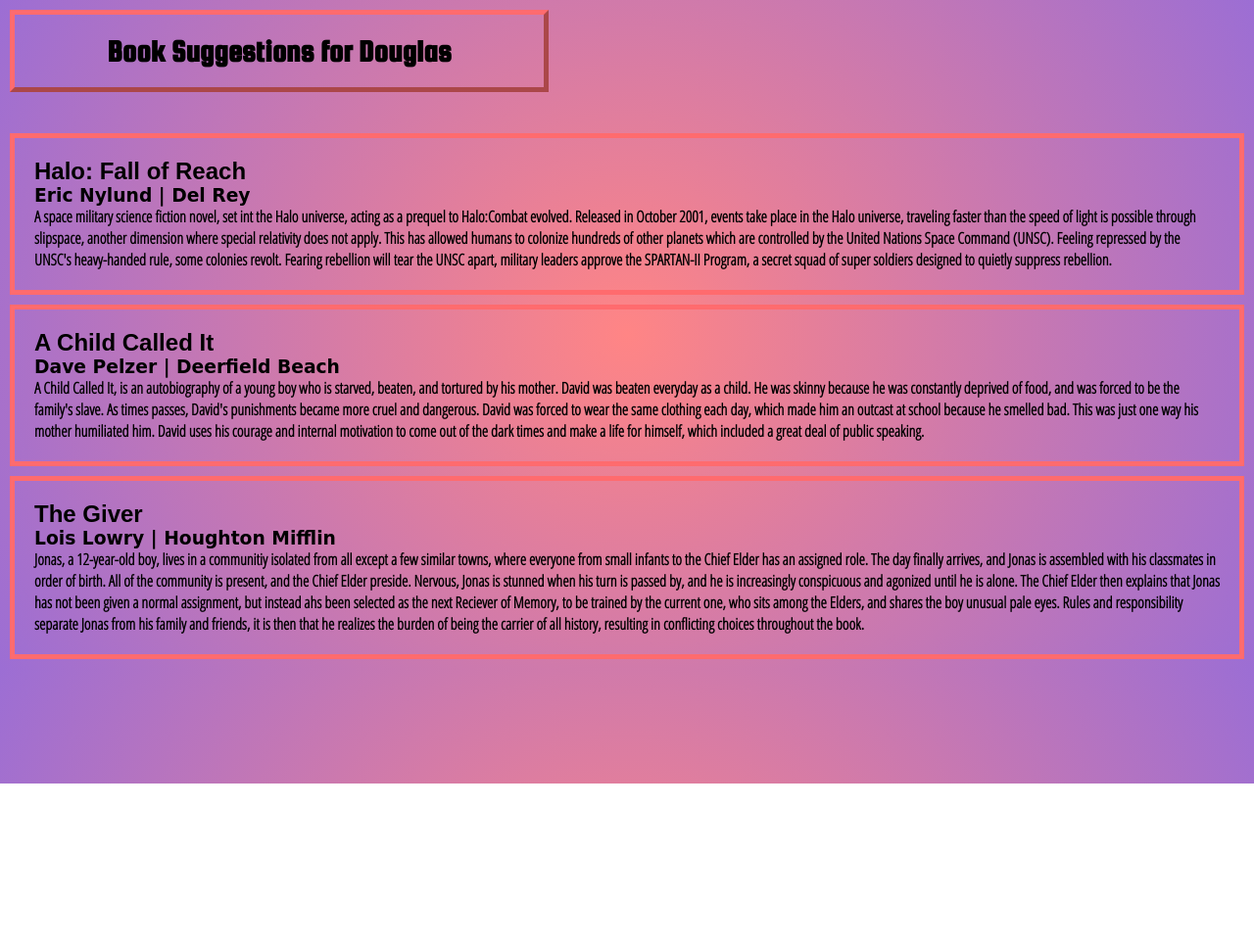
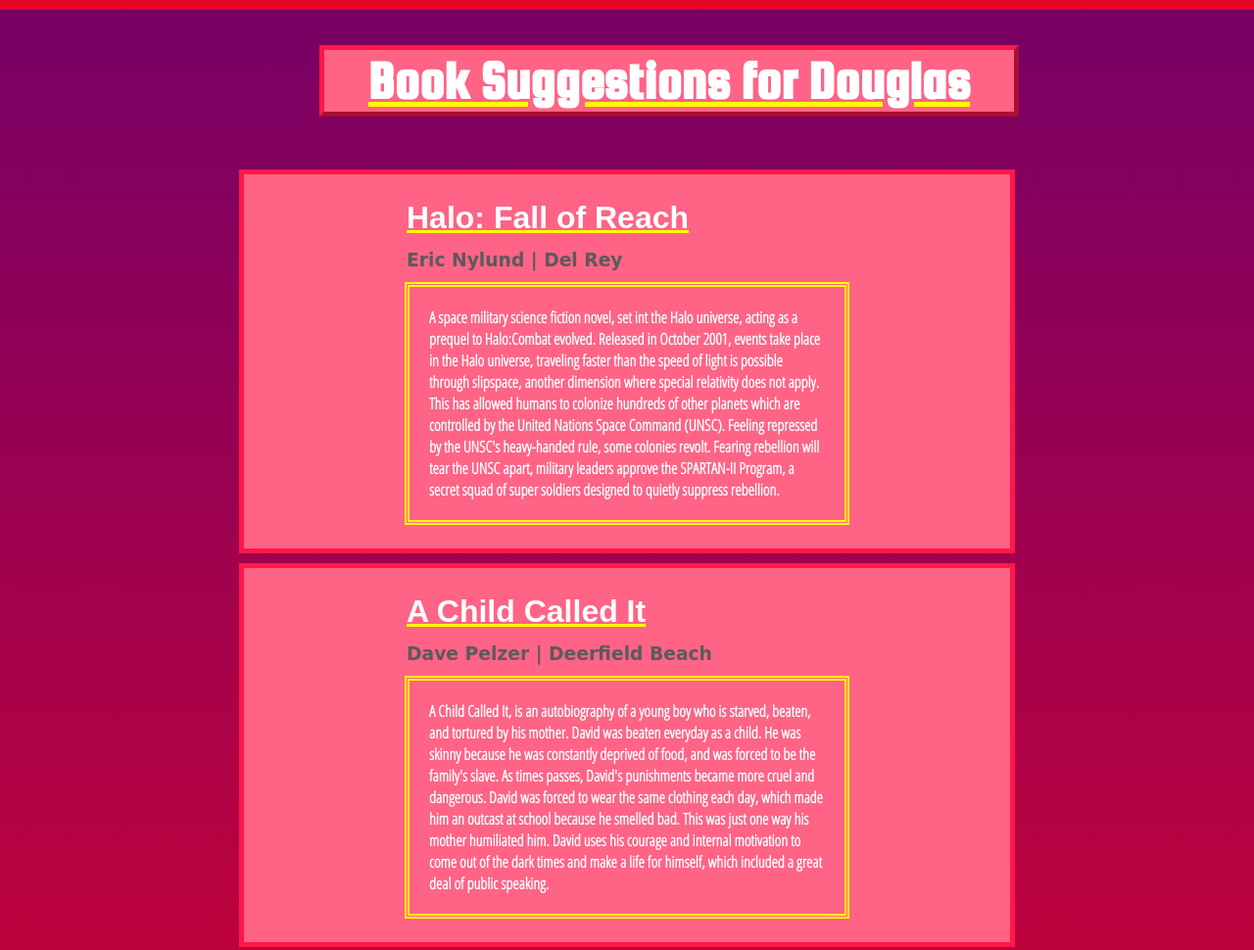
Before and after one commit to yahtzi/Assignment-06, a plain HTML site: page index.html in a window 1280 px wide. Shown: the top 970 px of the page at 98% size. Before the commit the page ends 800 px from the top, so only its background shows below. Drawn offline with Linux system fonts and the light colour scheme; a web font is replaced by a local one.

Commit message:
I've added all the styling to my page.

```diff
--- a/index.html
+++ b/index.html
@@ -17,7 +17,7 @@
         <div>
             <h2>Halo: Fall of Reach</h2>
             <h3>Eric Nylund | Del Rey</h3>
-            <p class="synopsis">
+            <p class="halosynopsis">
                 A space military science fiction novel, set int the Halo universe, acting
                 as a prequel to Halo:Combat evolved. Released in October 2001, events take place
                 in the Halo universe, traveling faster than the speed of light is possible
@@ -34,7 +34,7 @@
             <div>
             <h2>A Child Called It</h2>
             <h3>Dave Pelzer | Deerfield Beach</h3>
-            <p class="synopsis">
+            <p class="itsynopsis">
                 A Child Called It, is an autobiography of a young boy who is starved, beaten, and
                 tortured by his mother. David was beaten everyday as a child. He was skinny because he was
                 constantly deprived of food, and was forced to be the family's slave. As times passes, David's
@@ -49,7 +49,7 @@
             <div>
             <h2>The Giver</h2>
             <h3>Lois Lowry | Houghton Mifflin</h3>
-            <p class="synopsis">
+            <p class="giversynopsis">
               Jonas, a 12-year-old boy, lives in a communitiy isolated from all except a few similar towns,
               where everyone from small infants to the Chief Elder has an assigned role. The day finally arrives,
               and Jonas is assembled with his classmates in order of birth. All of the community is present, and
@@ -62,7 +62,8 @@
             </p>
             </div>
     </section>
-
-
 </body>
+<footer>
+        <p id="copyright">Copyright &copy; Yaritza Bejarano 2019</p>
+</footer>
 </html>
--- a/main.css
+++ b/main.css
@@ -8,35 +8,65 @@ body {
     font-size: 16px;
     font-family: 'Open Sans Condensed', sans-serif;
     font-weight: bold;
-    color: black;
-    background: rgb(255,133,133);
-    background: radial-gradient(circle, rgba(255,133,133,1) 0%, rgba(156,110,212,1) 100%);
+    color: white;
+    background: rgb(228,4,38);
+    background: linear-gradient(0deg, rgba(228,4,38,1) 0%, rgba(120,0,101,1) 100%);
 }
 header h1 {
     border-style: outset;
     border-width: 5px;
-    border-color: #FF6B6E;
+    border-color: #FF1749;
+    background: #FF6385;
     text-align: center;
-    width: 500px;
-    padding: 20px;
-    margin: 10px;
+    text-decoration: underline;
+    text-decoration-color: yellow;
+    width: 700px;
     font-family: 'Squada One', cursive;
+    font-size: 3.5em;
 }
 h2 {
     font-family: 'Gayathri', sans-serif;
+    text-align: left;
+    text-decoration: underline;
+    text-decoration-color: yellow;
+    font-weight: bold;
+    font-size: 2em;
 
 }
 h3 {
     font-family: 'Big Shoulders Text', cursive;
+    text-align: left;
+    color: #5a5b5c;
 }
 section {
     border-style: solid;
     border-width: 5px;
-    border-color: #FF6B6E;
+    border-color: #FF1749;
+    background: #FF6385;
+}
+.halosynopsis {
+    border: 5px double yellow;
+    background: #FF6385;
     padding: 20px;
-    margin: 10px;
+}
+.itsynopsis {
+    border: 5px double yellow;
+    background: #FF6385;
+    padding: 20px;
+}
+.giversynopsis {
+    border: 5px double yellow;
+    background: #FF6385;
+    padding: 20px;
 }
 *{
     margin: 0;
     padding: 0;
 }
+*{
+    margin-top: 10px;
+    margin-left: 80px;
+    margin-right: 80px;
+    margin-bottom: 10px;
+    padding: 2px;
+}
```
